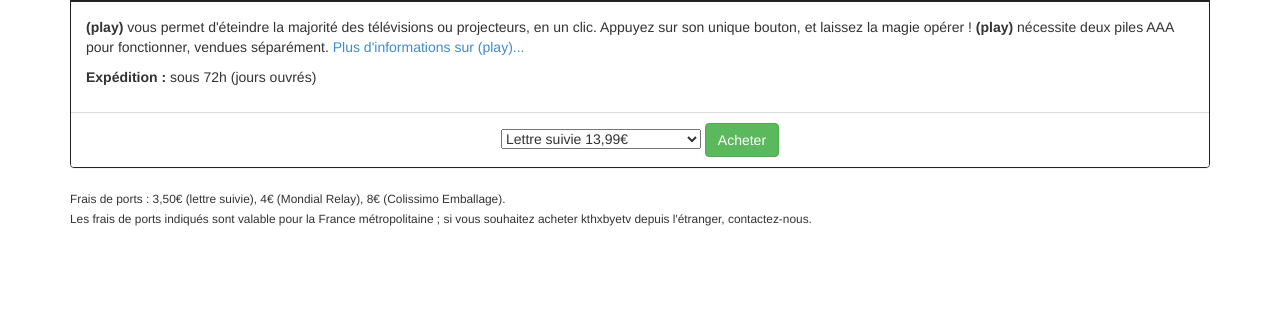
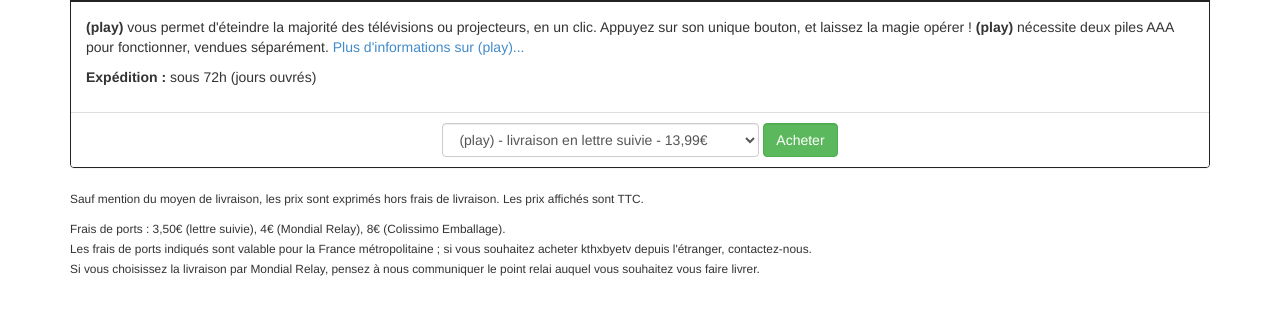
Before and after one commit to kthxbyetv/kthxbyetv.github.io, a plain HTML site: page buy.html in a window 1280 px wide. Shown: the part 236-550 px from the top of the page. Drawn offline with Linux system fonts and the light colour scheme.

Commit message:
Updated form on buy page

```diff
--- a/buy.html
+++ b/buy.html
@@ -45,23 +45,29 @@
 			</div>
 			<ul class="list-group">
 				<li class="list-group-item text-center">
-					<form action="https://www.paypal.com/cgi-bin/webscr" method="post" target="_top">
+					<form action="https://www.paypal.com/cgi-bin/webscr" method="post" target="_top" class="form-inline" role="form">
 						<input type="hidden" name="cmd" value="_s-xclick">
 						<input type="hidden" name="hosted_button_id" value="NEEMS5CSTY4GG">
 						<input type="hidden" name="on0" value="Livraison">
 
-						<select name="os0">
-							<option value="Lettre suivie">Lettre suivie 13,99€</option>
-							<option value="Mondial Relay">Mondial Relay 14,49€</option>
-							<option value="Colissimo Emballage">Colissimo Emballage 18,49€</option>
-						</select>
-						<input type="submit" value="Acheter" class="btn btn-success">
-						<!--<img alt="" border="0" src="https://www.paypalobjects.com/fr_FR/i/scr/pixel.gif" width="1" height="1">-->
+						<div class="form-group">
+							<select name="os0" class="form-control">
+								<option value="Lettre suivie">(play) - livraison en lettre suivie - 13,99€</option>
+								<option value="Mondial Relay">(play) - livraison par Mondial Relay - 14,49€</option>
+								<option value="Colissimo Emballage">(play) - livraison par Colissimo - 18,49€</option>
+							</select>
+						</div>
+						<div class="form-group">
+							<input type="submit" value="Acheter" class="btn btn-success form-control">
+						</div>
+					</form>
 				</li>
 			</ul>
 		</div>
 
-		<p><small>Frais de ports : 3,50€ (lettre suivie), 4€ (Mondial Relay), 8€ (Colissimo Emballage).<br>Les frais de ports indiqués sont valable pour la France métropolitaine ; si vous souhaitez acheter kthxbyetv depuis l'étranger, contactez-nous.</small></p>
+		<p><small>Sauf mention du moyen de livraison, les prix sont exprimés hors frais de livraison. Les prix affichés sont TTC.</small></p>
+
+		<p><small>Frais de ports : 3,50€ (lettre suivie), 4€ (Mondial Relay), 8€ (Colissimo Emballage).<br>Les frais de ports indiqués sont valable pour la France métropolitaine ; si vous souhaitez acheter kthxbyetv depuis l'étranger, contactez-nous.<br>Si vous choisissez la livraison par Mondial Relay, pensez à nous communiquer le point relai auquel vous souhaitez vous faire livrer.</small></p>
 	</div>
 
 	<script src="js/jquery.min.js"></script>
```
